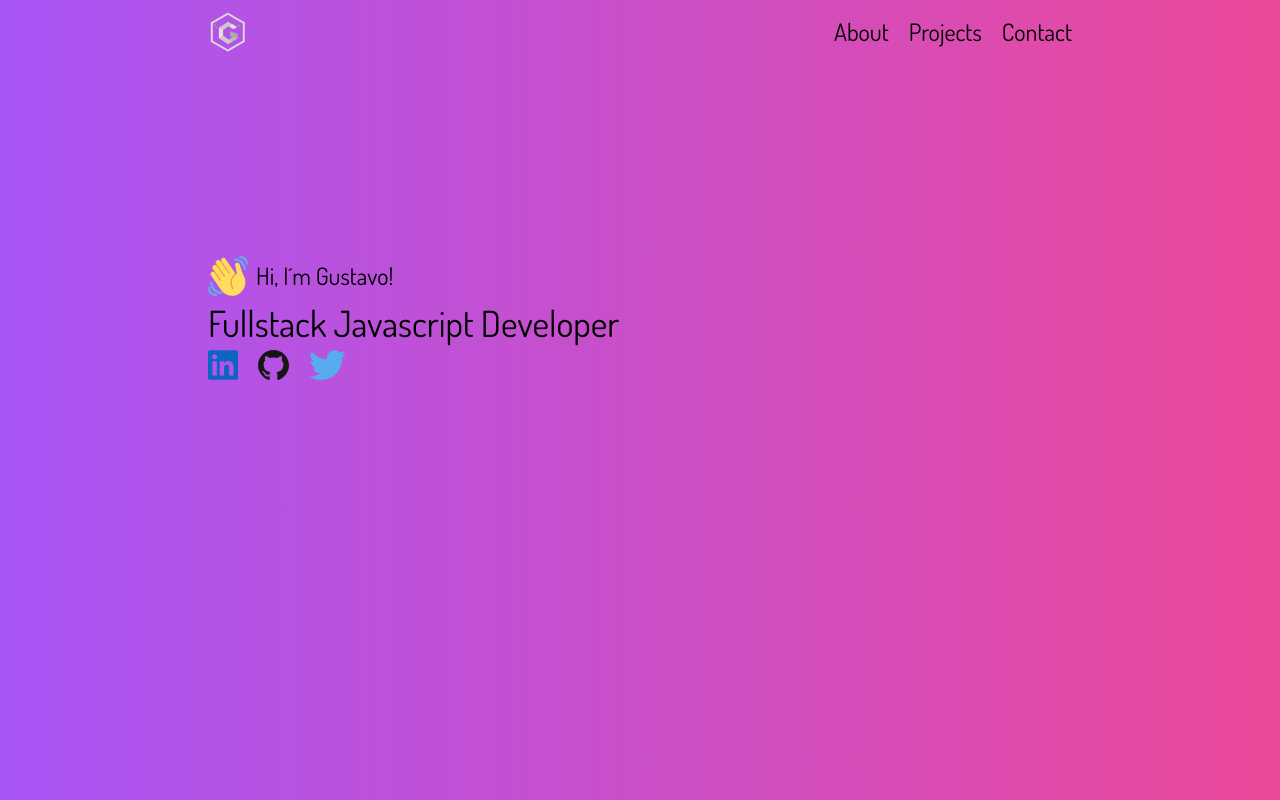
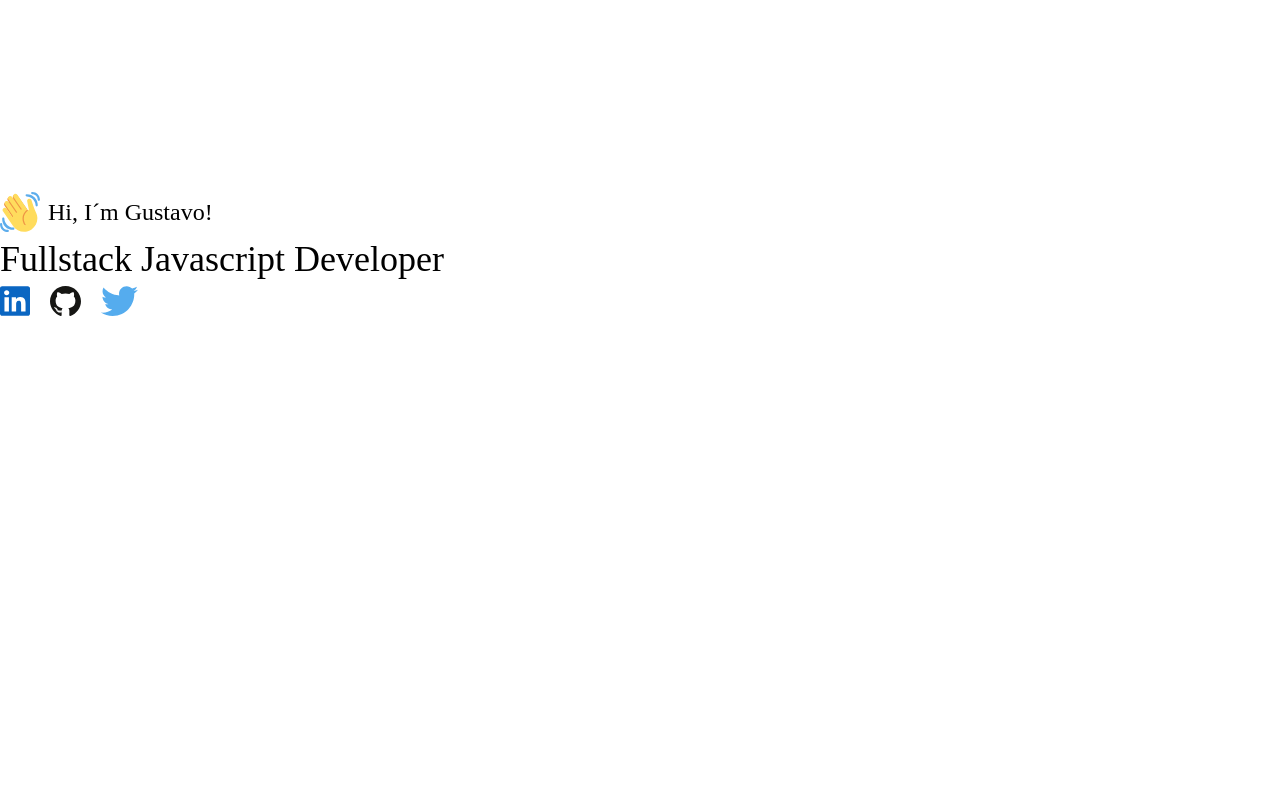
Before and after one commit to gustavoylc/portfolio, a Next.js app: page / in a window 1280 px wide. Built offline with nearby package versions, Linux system fonts and the light colour scheme.

Commit message:
style: delete styles

```diff
--- a/src/pages/_app.js
+++ b/src/pages/_app.js
@@ -9,13 +9,5 @@ const dosis = Dosis({
 });
 
 export default function App({ Component, pageProps }) {
-  return (
-    <main
-      className={`${dosis.variable} font-sans bg-gradient-to-r from-purple-500 to-pink-500 h-screen`}
-    >
-      <Layout>
-        <Component {...pageProps} />
-      </Layout>
-    </main>
-  );
+  return <Component {...pageProps} />;
 }
```
